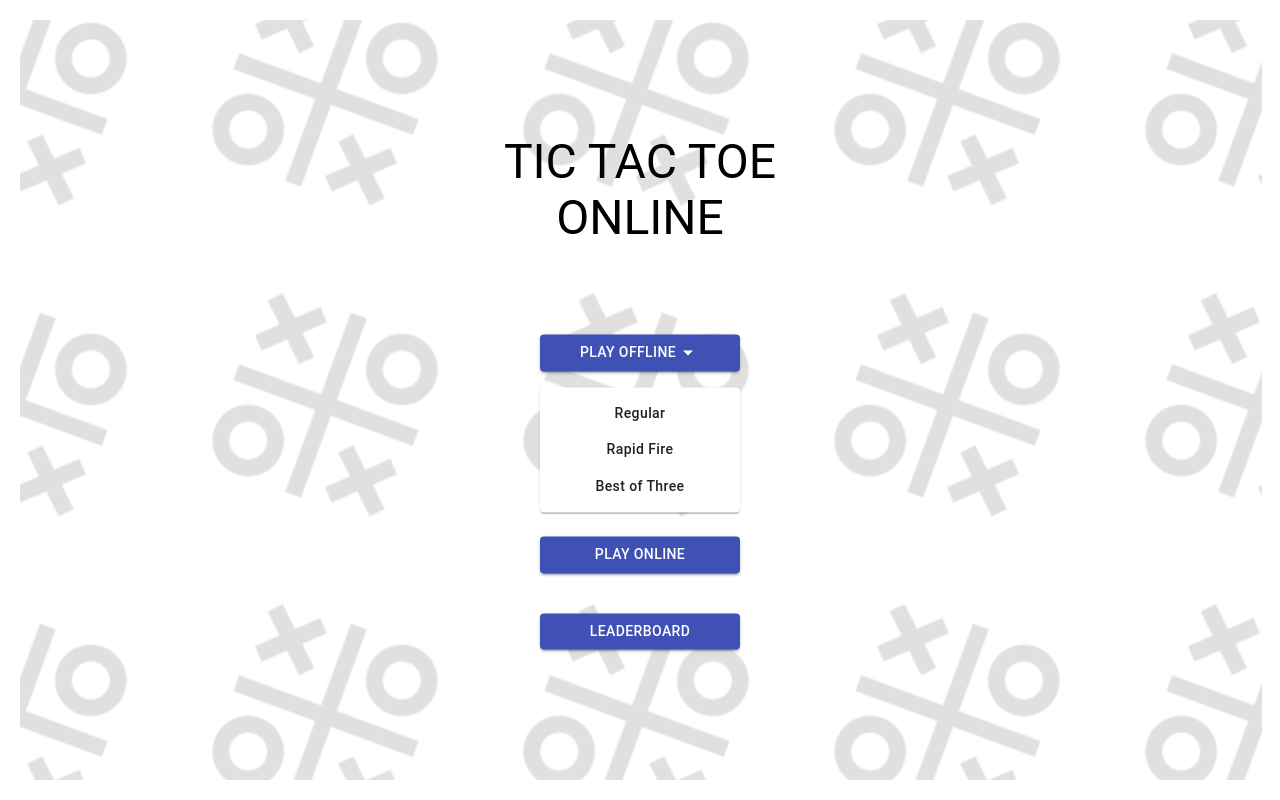
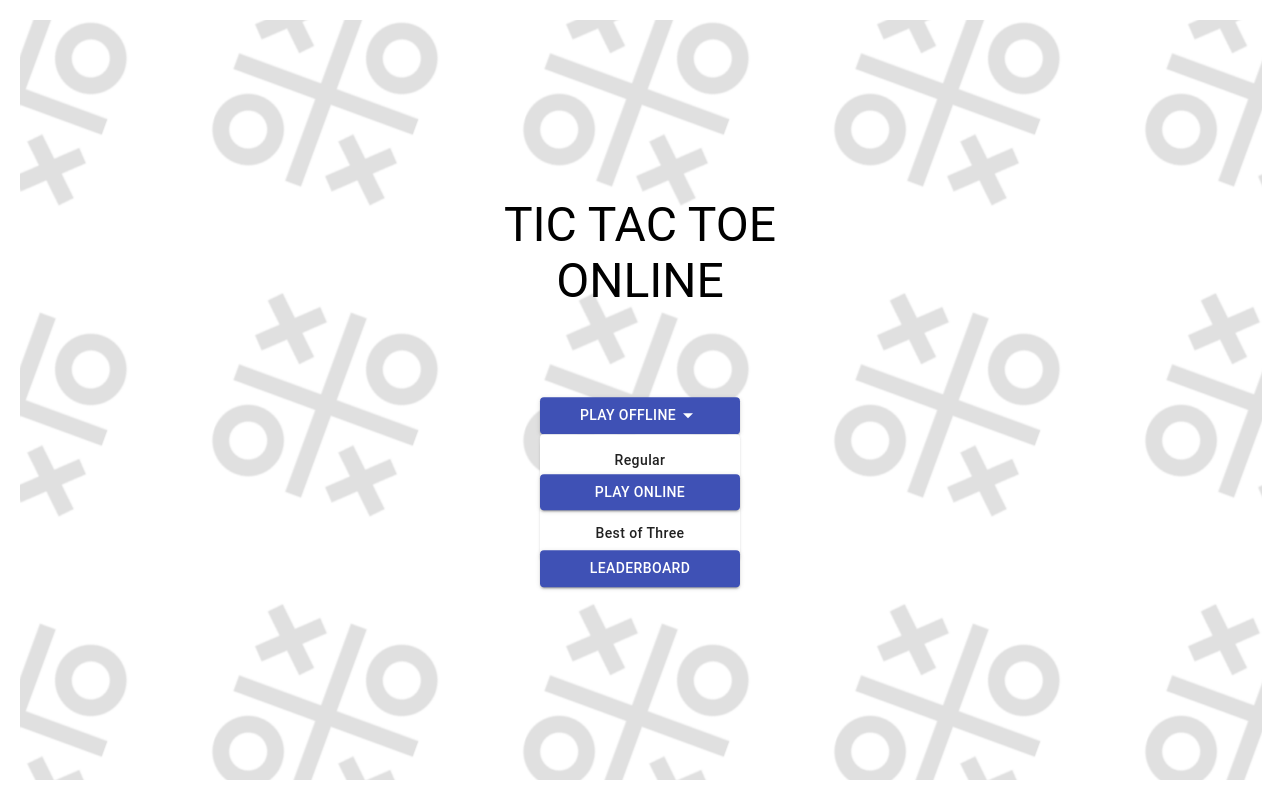
Before and after one commit to msalman-abid/TicTacToe_Online, a React (Create React App) app in the folder react-app/: page / in a window 1280 px wide. Both pictures are taken after a click on the link "PLAY OFFLINE". Built offline with nearby package versions, Linux system fonts and the light colour scheme.

Commit message:
Revert "Update main_page.js"
This reverts commit 9f9aacbd23b8f65a64d6c2db5eb395da52cd1eae.

```diff
--- a/react-app/src/main_page.js
+++ b/react-app/src/main_page.js
@@ -6,9 +6,10 @@
   Box,
   Container,
   ClickAwayListener,
-  Grid,
-  Hidden,
+  Grow,
   Paper,
+  Popper,
+  MenuItem,
   MenuList,
   Typography,
   makeStyles
@@ -66,15 +67,38 @@
 {
   const classes = useStyles();
 
-  const [secretIsVisible, setSecretIsVisible] = React.useState(false);
+  const [open, setOpen] = React.useState(false);
 
-  const hideSecret = () => {
-    setSecretIsVisible(false);
+  const anchorRef = React.useRef(null);
+
+  const handleToggle = () => {
+    setOpen((prevOpen) => !prevOpen);
+  }
+
+  const handleClose = (event) => {
+    if (anchorRef.current && anchorRef.current.contains(event.target)) {
+      return;
+    }
+
+    setOpen(false);
   };
 
-  const showSecret = () => {
-    setSecretIsVisible(true);
-  };
+  function handleListKeyDown(event) {
+    if (event.key === 'Tab') {
+      event.preventDefault();
+      setOpen(false);
+    }
+  }
+
+  // return focus to the button when we transitioned from !open -> open
+  const prevOpen = React.useRef(open);
+  React.useEffect(() => {
+    if (prevOpen.current === true && open === false) {
+      anchorRef.current.focus();
+    }
+
+    prevOpen.current = open;
+  }, [open]);
 
   console.log(status);
   var profileButton = "";
@@ -109,8 +133,7 @@
         ONLINE
         </Typography>
 
-        <Grid Container className={classes.paper}>
-                <Grid item>
+        <div className={classes.paper}>
               <Button
               style={{width:'200px'}}
               type="submit"
@@ -118,28 +141,35 @@
                 color="primary"
                 className={classes.btn}
                 href="#"
-                onClick={showSecret}
+
+                ref={anchorRef}
+                aria-controls={open ? 'menu-list-grow' : undefined}
+                aria-haspopup="true"
+                onClick={handleToggle}
               >
                 {"Play Offline"}
                 <ArrowDropDownIcon/>
               </Button>
-              </Grid>
 
-              <Hidden xsUp={!secretIsVisible}>
-                <Grid item>
+              <Popper open={open} anchorEl={anchorRef.current} role={undefined} transition disablePortal>
+                {({ TransitionProps, placement }) => (
+                  <Grow
+                    {...TransitionProps}
+                    style={{ transformOrigin: placement === 'bottom' ? 'center top' : 'center bottom' }}
+                  >
                     <Paper style={{width:'200px'}} alignItems='center'>
-                      <ClickAwayListener onClickAway={hideSecret}>
-                        <MenuList>
-                          <Button href = "/game" style={{width: '200px', textTransform: 'none'}} onClick={hideSecret}>Regular</Button>
-                          <Button href="/game_rapid" style={{width: '200px', textTransform: 'none'}} onClick={hideSecret}>Rapid Fire</Button>
-                          <Button href="/game_bo3" style={{width: '200px', textTransform: 'none'}} onClick={hideSecret}>Best of Three</Button>
+                      <ClickAwayListener onClickAway={handleClose}>
+                        <MenuList autoFocusItem={open} id="menu-list-grow" onKeyDown={handleListKeyDown}>
+                          <Button href = "/game" style={{width: '200px', textTransform: 'none'}} onClick={handleClose}>Regular</Button>
+                          <Button href="/game_rapid" style={{width: '200px', textTransform: 'none'}} onClick={handleClose}>Rapid Fire</Button>
+                          <Button href="/game_bo3" style={{width: '200px', textTransform: 'none'}} onClick={handleClose}>Best of Three</Button>
                         </MenuList>
                       </ClickAwayListener>
                     </Paper>
-                    </Grid>
-              </Hidden>
+                  </Grow>
+                )}
+              </Popper>
 
-              <Grid item>
               <Button
               type="submit"
               style={{width:'200px'}}
@@ -150,9 +180,7 @@
               >
                 Play Online
               </Button>
-              </Grid>
 
-              <Grid item>
               <Button
               type="submit"
               style={{width:'200px'}}
@@ -163,13 +191,10 @@
               >
                 Leaderboard
               </Button>
-              </Grid>
 
-              <Grid item>
               {profileButton}
-              </Grid>
 
-        </Grid>
+        </div>
       </Container>
       </Box>
   );
```
